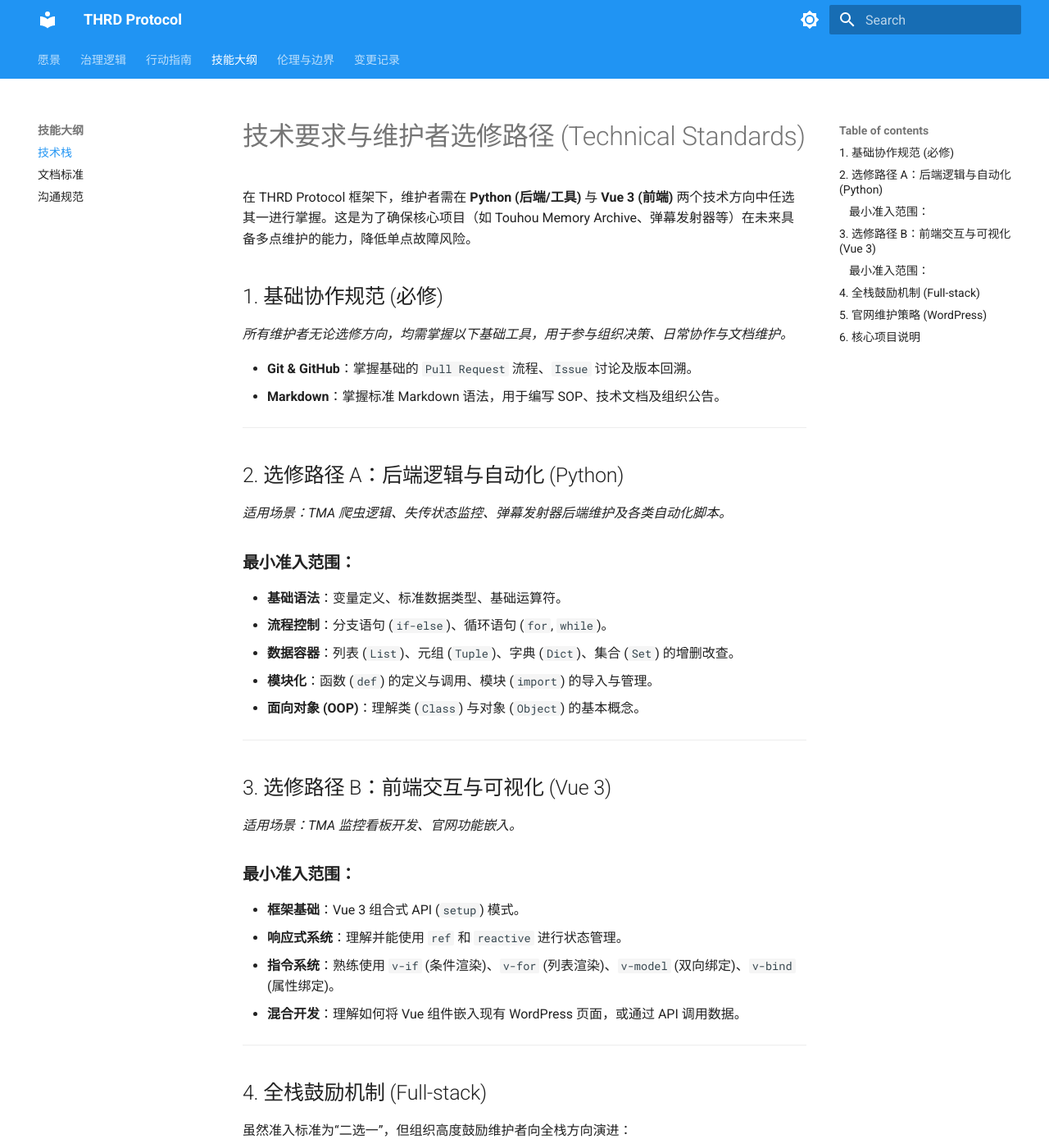
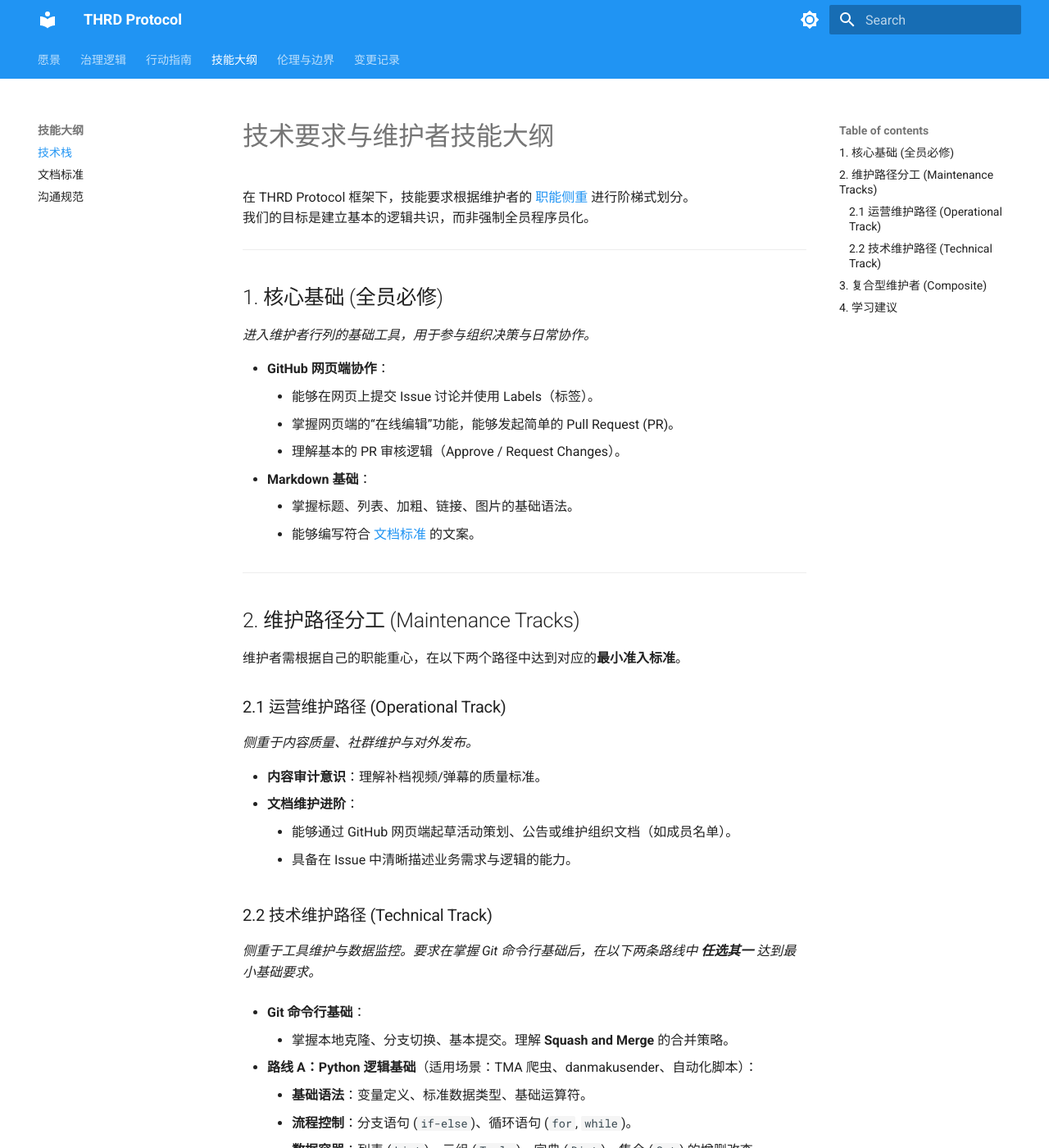
Before and after one commit to TouhouGleaners/THRD-Protocol, an MkDocs documentation site: the page built from docs/skills/tech-stack.md, in a window 1280 px wide and 1400 px high. Shown: the whole window at 82% size. Built offline with MkDocs 1.6.1 and Material for MkDocs 9.7.7, drawn with Linux system fonts in a browser that asks for light colours; some of the changed text lies outside the part shown.

Commit message:
refactor(skill): 按照运营/技术双轨职能重构技能大纲，理顺准入逻辑 (#11)

```diff
--- a/docs/skills/tech-stack.md
+++ b/docs/skills/tech-stack.md
@@ -1,57 +1,68 @@
-# 技术要求与维护者选修路径 (Technical Standards)
+# 技术要求与维护者技能大纲
 
-在 THRD Protocol 框架下，维护者需在 **Python (后端/工具)** 与 **Vue 3 (前端)** 两个技术方向中任选其一进行掌握。这是为了确保核心项目（如 Touhou Memory Archive、弹幕发射器等）在未来具备多点维护的能力，降低单点故障风险。
-
-## 1. 基础协作规范 (必修)
-*所有维护者无论选修方向，均需掌握以下基础工具，用于参与组织决策、日常协作与文档维护。*
-
-- **Git & GitHub**：掌握基础的 `Pull Request` 流程、`Issue` 讨论及版本回溯。
-- **Markdown**：掌握标准 Markdown 语法，用于编写 SOP、技术文档及组织公告。
+在 THRD Protocol 框架下，技能要求根据维护者的 [职能侧重](../governance/maintainer-role.md) 进行阶梯式划分。
+我们的目标是建立基本的逻辑共识，而非强制全员程序员化。
 
 ---
 
-## 2. 选修路径 A：后端逻辑与自动化 (Python)
-*适用场景：TMA 爬虫逻辑、失传状态监控、弹幕发射器后端维护及各类自动化脚本。*
+## 1. 核心基础 (全员必修)
+*进入维护者行列的基础工具，用于参与组织决策与日常协作。*
 
-### **最小准入范围：**
-- **基础语法**：变量定义、标准数据类型、基础运算符。
-- **流程控制**：分支语句 (`if-else`)、循环语句 (`for`, `while`)。
-- **数据容器**：列表 (`List`)、元组 (`Tuple`)、字典 (`Dict`)、集合 (`Set`) 的增删改查。
-- **模块化**：函数 (`def`) 的定义与调用、模块 (`import`) 的导入与管理。
-- **面向对象 (OOP)**：理解类 (`Class`) 与对象 (`Object`) 的基本概念。
+- **GitHub 网页端协作**：
+    - 能够在网页上提交 Issue 讨论并使用 Labels（标签）。
+    - 掌握网页端的“在线编辑”功能，能够发起简单的 Pull Request (PR)。
+    - 理解基本的 PR 审核逻辑（Approve / Request Changes）。
+- **Markdown 基础**：
+    - 掌握标题、列表、加粗、链接、图片的基础语法。
+    - 能够编写符合 [文档标准](./docs-standard.md) 的文案。
 
 ---
 
-## 3. 选修路径 B：前端交互与可视化 (Vue 3)
-*适用场景：TMA 监控看板开发、官网功能嵌入。*
+## 2. 维护路径分工 (Maintenance Tracks)
 
-### **最小准入范围：**
-- **框架基础**：Vue 3 组合式 API (`setup`) 模式。
-- **响应式系统**：理解并能使用 `ref` 和 `reactive` 进行状态管理。
-- **指令系统**：熟练使用 `v-if` (条件渲染)、`v-for` (列表渲染)、`v-model` (双向绑定)、`v-bind` (属性绑定)。
-- **混合开发**：理解如何将 Vue 组件嵌入现有 WordPress 页面，或通过 API 调用数据。
+维护者需根据自己的职能重心，在以下两个路径中达到对应的**最小准入标准**。
+
+### 2.1 运营维护路径 (Operational Track)
+*侧重于内容质量、社群维护与对外发布。*
+
+- **内容审计意识**：理解补档视频/弹幕的质量标准。
+- **文档维护进阶**：
+    - 能够通过 GitHub 网页端起草活动策划、公告或维护组织文档（如成员名单）。
+    - 具备在 Issue 中清晰描述业务需求与逻辑的能力。
+
+### 2.2 技术维护路径 (Technical Track)
+*侧重于工具维护与数据监控。要求在掌握 Git 命令行基础后，在以下两条路线中 __任选其一__ 达到最小基础要求。*
+
+- **Git 命令行基础**：
+    - 掌握本地克隆、分支切换、基本提交。理解 **Squash and Merge** 的合并策略。
+
+- **路线 A：Python 逻辑基础**（适用场景：TMA 爬虫、danmakusender、自动化脚本）：
+
+    - **基础语法**：变量定义、标准数据类型、基础运算符。
+    - **流程控制**：分支语句 (`if-else`)、循环语句 (`for`, `while`)。
+    - **数据容器**：列表 (`List`)、元组 (`Tuple`)、字典 (`Dict`)、集合 (`Set`) 的增删改查。
+    - **模块化**：函数 (`def`) 的定义与调用、模块 (`import`) 的导入与管理。
+    - **面向对象 (OOP)**：理解类 (`Class`) 与对象 (`Object`) 的基本概念。
+
+- **路线 B：Vue 3 前端基础**（适用场景：TMA 监控看板、网页版工具）：
+
+    - **框架基础**：Vue 3 组合式 API (`setup`) 模式。
+    - **响应式系统**：理解并能使用 `ref` 和 `reactive` 进行状态管理。
+    - **指令系统**：熟练使用 `v-if` (条件渲染)、`v-for` (列表渲染)、`v-model` (双向绑定)、`v-bind` (属性绑定)。
+    - **混合开发**：理解如何将 Vue 组件嵌入现有 WordPress 页面，或通过 API 调用数据。
 
 ---
 
-## 4. 全栈鼓励机制 (Full-stack)
+## 3. 复合型维护者 (Composite)
+*组织的架构中枢，鼓励向全栈演进。*
 
-虽然准入标准为“二选一”，但组织高度鼓励维护者向全栈方向演进：
-
-- **独立闭环**：具备同时处理数据抓取与前端展示的能力，可以独立负责核心项目模块。
-- **协作效率**：在跨端协作（如 API 接口定义）时，具备更强的沟通效率。
+- **双向能力**：同时具备运营路径的敏感度与技术路径（Python 或 Vue）的基础支撑。
+- **逻辑转化**：能将运营需求转化为基本的技术逻辑描述，消除沟通断层。
 
 ---
 
-## 5. 官网维护策略 (WordPress)
+## 4. 学习建议
 
-针对现有的 WordPress 官网，我们采取**灵活维护**原则：
-
-1. **存量维护**：支持继续使用 WordPress 自带编辑器进行手动文章发布与管理。
-2. **增量改造**：鼓励通过 Vue 3 编写极简的前端组件嵌入 WP 页面，以改善交互体验并降低对臃肿插件的依赖。
-
----
-
-## 6. 核心项目说明
-
-- **Touhou Memory Archive (TMA)**：失传视频与弹幕的监视站。需要 Python 维护抓取逻辑，Vue 3 维护监控看板。
-- **弹幕发射器 (Danmaku Sender)**：现由 **Miku_oso** 维护。后续维护者需具备 Python 后端处理能力（最小准入范围）+ PySide6。
+!!! tip "低压准入说明"
+    - **非技术维护者**：只需掌握 GitHub 网页操作。这是一个下午即可完成的学习量。
+    - **技术准入者**：我们不要求你立刻就能独立写出复杂的项目，只要你能理解基础语法，具备在他人指导下修改简单逻辑的能力即可。
--- a/pyproject.toml
+++ b/pyproject.toml
@@ -4,7 +4,7 @@ build-backend = "setuptools.build_meta"
 
 [project]
 name = "thrd-protocol"
-version = "0.10.0"
+version = "0.11.0"
 description = "Teahouse of Recollected Dreams 管理改革大纲与行动指南"
 readme = "README.md"
 authors = [
```
Also changed, not shown: docs/changelog.md (+6 -0 lines).
